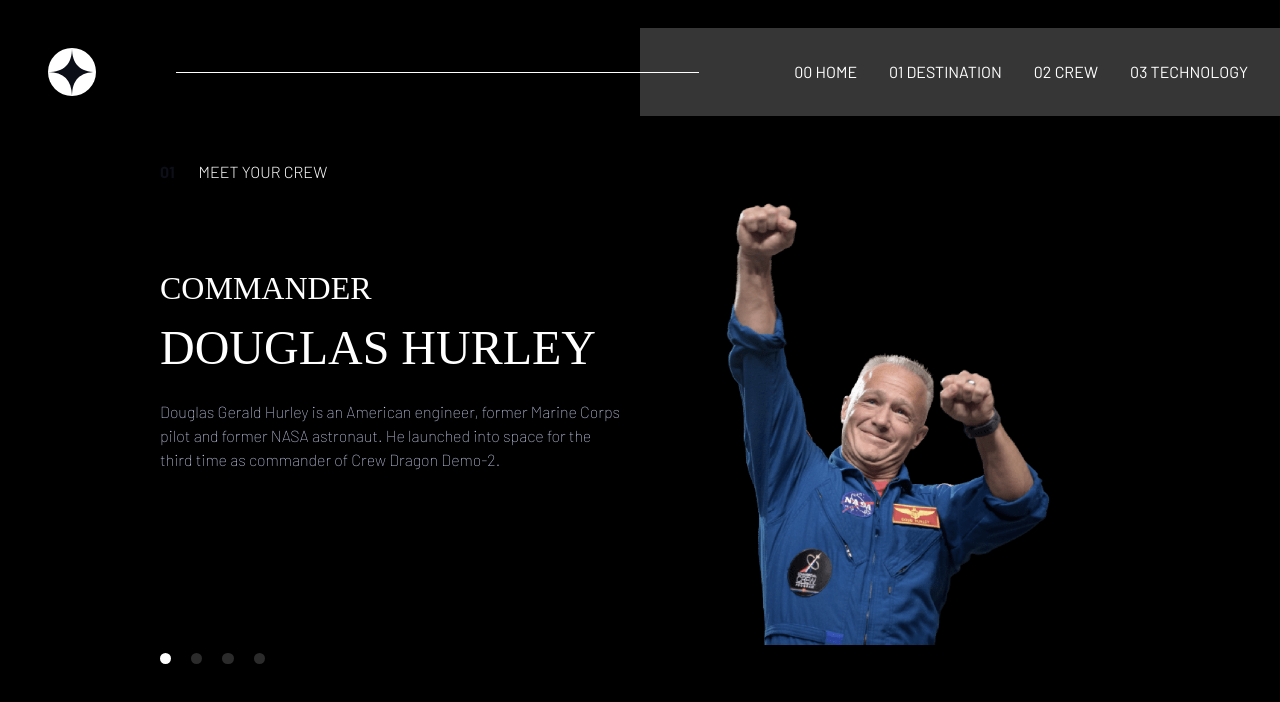
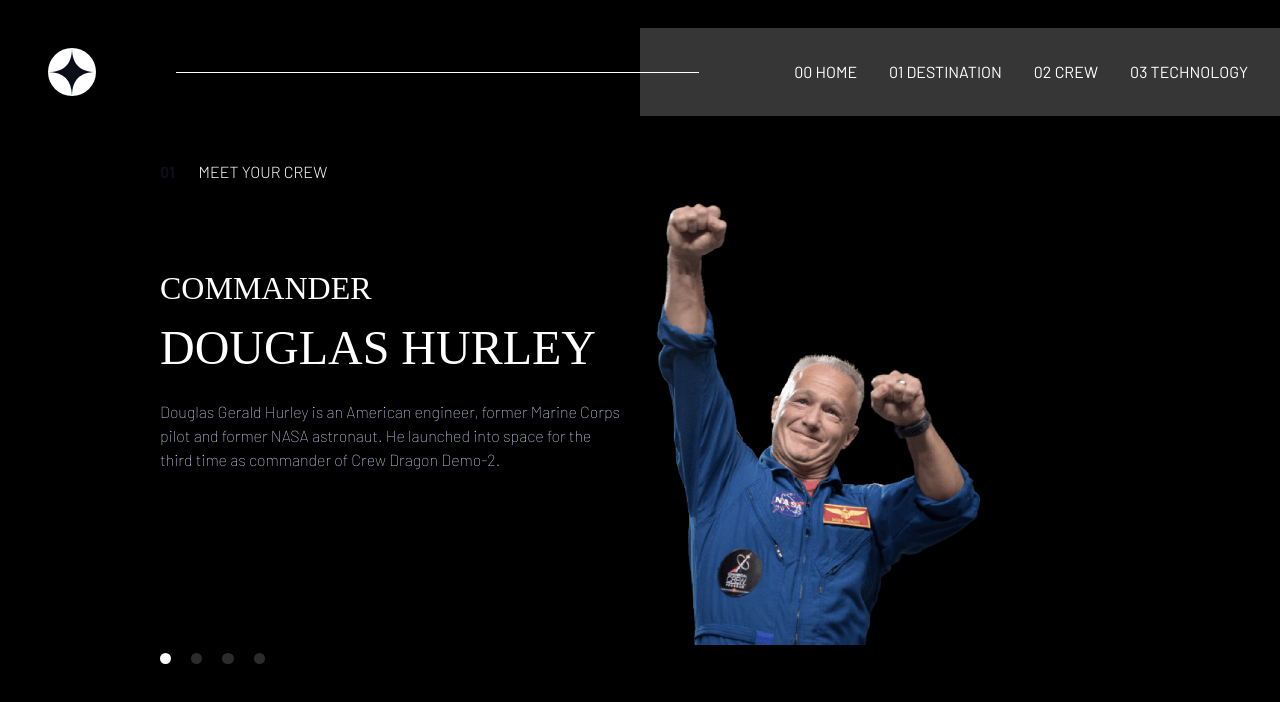
Before and after one commit to SerPet-eng/Space-Tourism-Website-Test, a React (Vite) app: page /crew/crew1 in a window 1280 px wide. Shown: the top 702 px of the page. Built offline with nearby package versions, Linux system fonts and the light colour scheme; a web font is replaced by a local one.

Commit message:
Adding Lazy Image 👷‍♂️🛠️🦥🖼️
 - Adding Lazy Image to Destination, Crew and Technology

```diff
--- a/src/components/Crew/Crew.jsx
+++ b/src/components/Crew/Crew.jsx
@@ -1,7 +1,17 @@
 import PropTypes from 'prop-types';
 import SmallPagination from '../SmallPagination';
+import { LazyLoadImage } from 'react-lazy-load-image-component';
+import 'react-lazy-load-image-component/src/effects/blur.css';
+import { useState } from 'react';
 
 export default function Crew({ img, name, role, bio }) {
+  const [isImageLoading, setIsImageLoading] = useState(false);
+
+  const handleImageLoad = () => {
+    setIsImageLoading(true);
+    console.log('Image loaded successfully');
+  };
+
   return (
     <div className="crew">
       <p className="pages-title">
@@ -22,7 +32,15 @@ export default function Crew({ img, name, role, bio }) {
         </div>
 
         <div className="crew-image-container">
-          <img className="crew-image" src={img} alt={`Image of ${name}`} />
+          {!isImageLoading && <p>Loading image...</p>}
+          <LazyLoadImage
+            key={name}
+            className="crew-image"
+            src={img}
+            alt={`Image of ${name}`}
+            effect="blur"
+            onLoad={handleImageLoad}
+          />
         </div>
       </div>
     </div>
--- a/src/components/Destination/Destination.jsx
+++ b/src/components/Destination/Destination.jsx
@@ -1,5 +1,8 @@
 import PropTypes from 'prop-types';
 import DestinationTab from '../DestinationTab';
+import { LazyLoadImage } from 'react-lazy-load-image-component';
+import 'react-lazy-load-image-component/src/effects/blur.css';
+import { useState } from 'react';
 
 export default function Destination({
   img,
@@ -8,6 +11,13 @@ export default function Destination({
   distance,
   travel,
 }) {
+  const [isImageLoaded, setIsImageLoaded] = useState(false);
+
+  const handleImageLoad = () => {
+    setIsImageLoaded(true);
+    console.log('Image loaded successfully!');
+  };
+
   return (
     <div className="destination">
       <p className="pages-title">
@@ -15,10 +25,14 @@ export default function Destination({
       </p>
       <div className="destination-content">
         <div className="destination-image-container">
-          <img
+          {!isImageLoaded && <p>Loading image...</p>}
+          <LazyLoadImage
+            key={name}
             className="destination-image"
             src={img}
             alt={`Image of: ${name}`}
+            effect="blur"
+            onLoad={handleImageLoad}
           />
         </div>
 
--- a/src/components/Technology/Technology.jsx
+++ b/src/components/Technology/Technology.jsx
@@ -1,5 +1,8 @@
 import PropTypes from 'prop-types';
 import Pagination from '../Pagination';
+import { LazyLoadImage } from 'react-lazy-load-image-component';
+import 'react-lazy-load-image-component/src/effects/blur.css';
+import { useState } from 'react';
 
 export default function Technology({
   img_portrait,
@@ -7,6 +10,13 @@ export default function Technology({
   name,
   description,
 }) {
+  const [isImageLoaded, setIsImageLoaded] = useState(false);
+
+  const handleImageLoad = () => {
+    setIsImageLoaded(true);
+    console.log('Image successfully load');
+  };
+
   return (
     <div className="technology">
       <p className="pages-title">
@@ -31,10 +41,14 @@ export default function Technology({
             srcSet={img_landscape}
           />
           <source media="(max-width: 56px)" srcSet={img_portrait} />
-          <img
+          {!isImageLoaded && <p>Loading image...</p>}
+          <LazyLoadImage
+            key={name}
             className="technology-image"
             src={img_portrait}
             alt={`Image of ${name}`}
+            effect="blur"
+            onLoad={handleImageLoad}
           />
         </picture>
       </div>
--- a/src/css/style.css
+++ b/src/css/style.css
@@ -300,6 +300,7 @@ body {
   align-items: center;
   justify-content: center;
   gap: 4rem;
+  margin-right: auto;
 }
 .technology .technology-content .technology-explanation-container .technology-text {
   display: flex;
--- a/src/sass/styles/Technology/_technology.scss
+++ b/src/sass/styles/Technology/_technology.scss
@@ -28,6 +28,8 @@
       align-items: center;
       justify-content: center;
       gap: 4rem;
+
+      margin-right: auto;
       .technology-text {
         display: flex;
         flex-direction: column;
```
Also changed, not shown: 1 other file (tests, documents, lock files or other folders).
